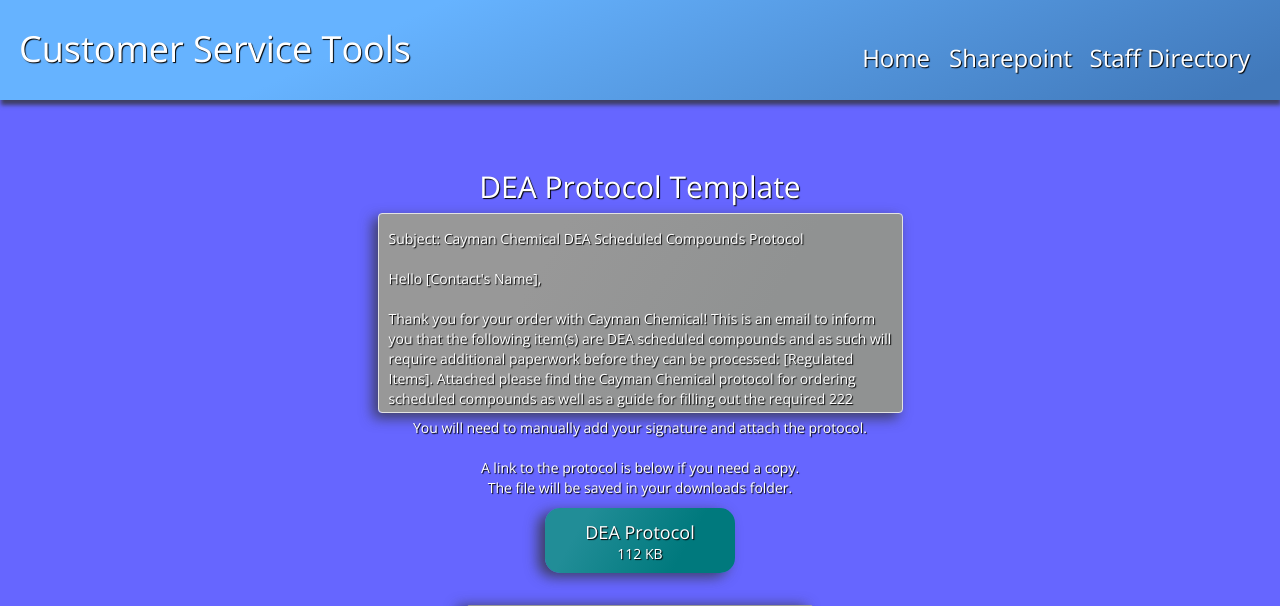
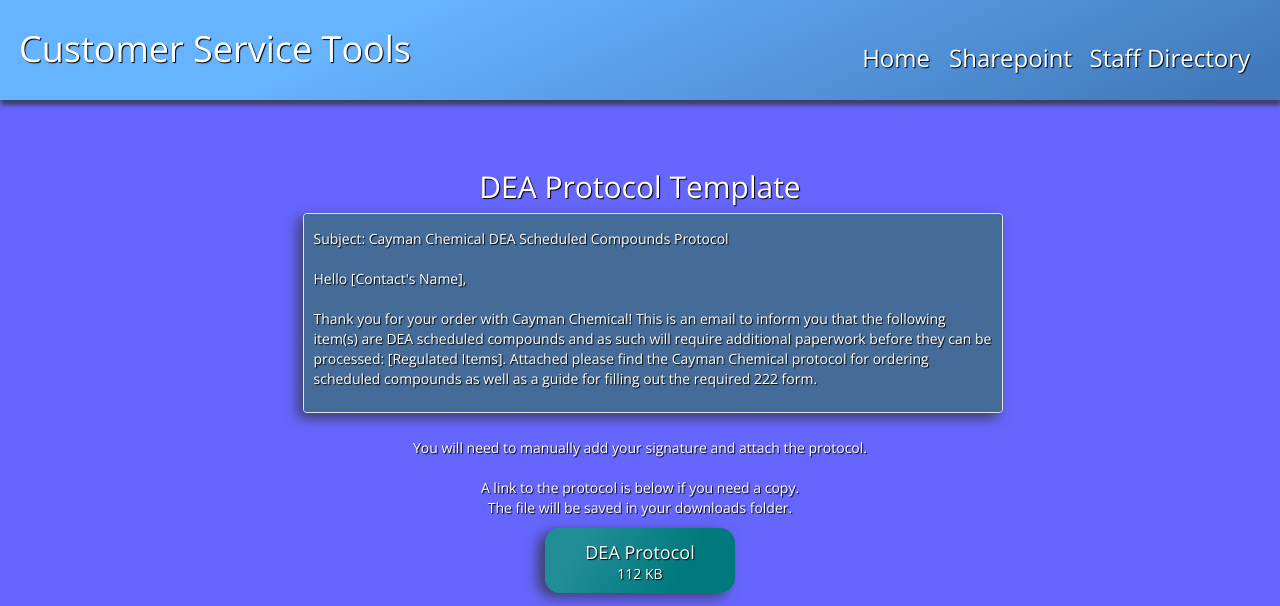
Before and after one commit to kershner/blog, a Flask app: page /cstools/dea in a window 1280 px wide. Shown: the top 606 px of the page. Run offline with Flask 2, Linux system fonts and the light colour scheme; some libraries are stand-ins or nearby versions.

Commit message:
CSS tweak

```diff
--- a/app/static/cstools-custom.css
+++ b/app/static/cstools-custom.css
@@ -1,6 +1,7 @@
 /* ***************************** */
 /* Custom styles ************** */
 /* *************************** */
+
 body {
 	font-family: 'Open Sans';
 	background-color: #6666FF;
@@ -54,26 +55,19 @@ a:hover {
 /* Template demo text */
 .well {
     position: relative;
-    margin: 0 auto;
-    padding: 0 0;
-    background-color: #989898;
-    width: 100%;
+    left: -75px;
+	padding: 0 0;
+    background-color: rgb(69, 108, 152);
+	width: 700px;
     height: 200px;
     overflow: auto;
     text-align: left;
-    background: rgb(152, 152, 152);
-    background: -moz-linear-gradient(30deg, rgb(152, 152, 152) 30%, rgb(144, 146, 146) 70%);
-    background: -webkit-linear-gradient(30deg, rgb(152, 152, 152) 30%, rgb(144, 146, 146) 70%);
-    background: -o-linear-gradient(30deg, rgb(152, 152, 152) 30%, rgb(144, 146, 146) 70%);
-    background: -ms-linear-gradient(30deg, rgb(152, 152, 152) 30%, rgb(144, 146, 146) 70%);
-    background: linear-gradient(120deg, rgb(152, 152, 152) 30%, rgb(144, 146, 146) 70%);
     -webkit-box-shadow: -5px 5px 13px 0px rgba(50, 50, 50, 0.75);
     -moz-box-shadow:    -5px 5px 13px 0px rgba(50, 50, 50, 0.75);
     box-shadow:         -5px 5px 13px 0px rgba(50, 50, 50, 0.75);
 }
 
 #smaller {
-    color: #000000;
     color: white;
     margin: 10px;
     text-shadow: 1px 1px 1px #000;
```
Also changed, not shown: 2 other files.
